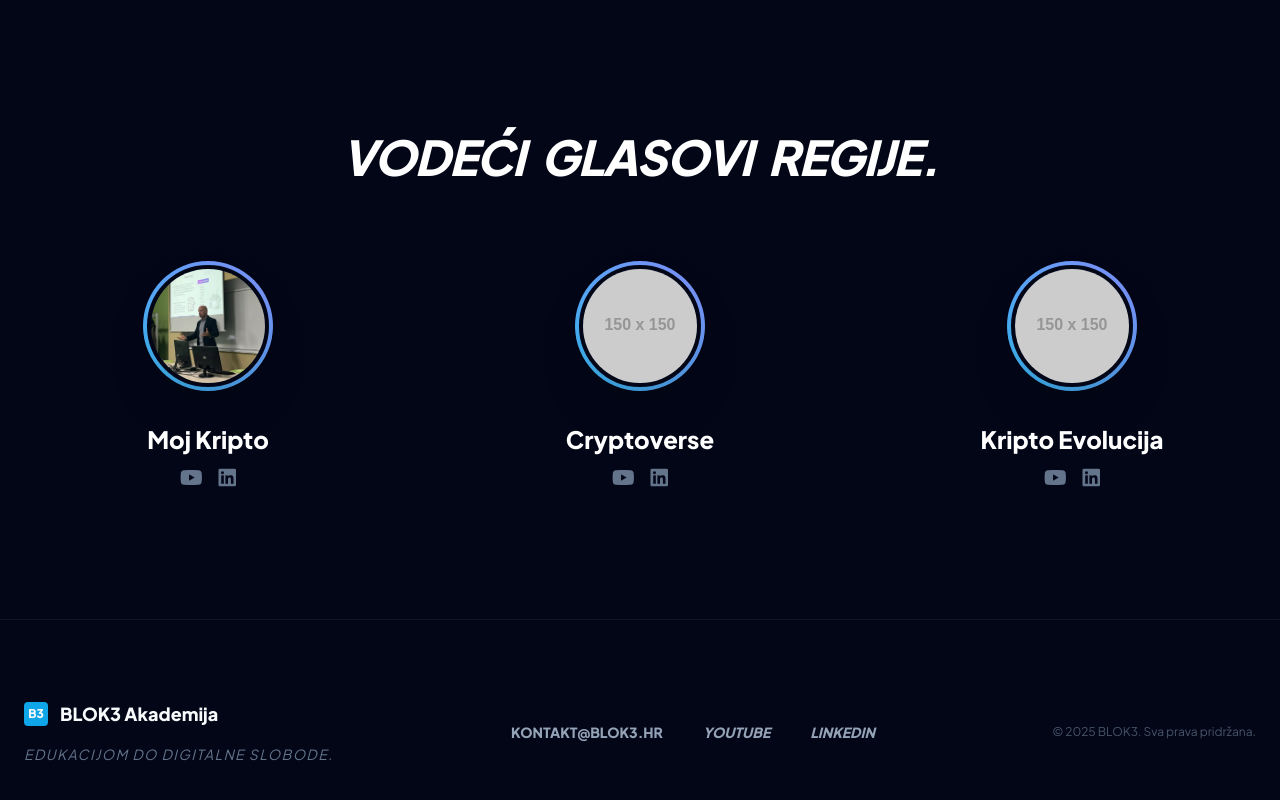
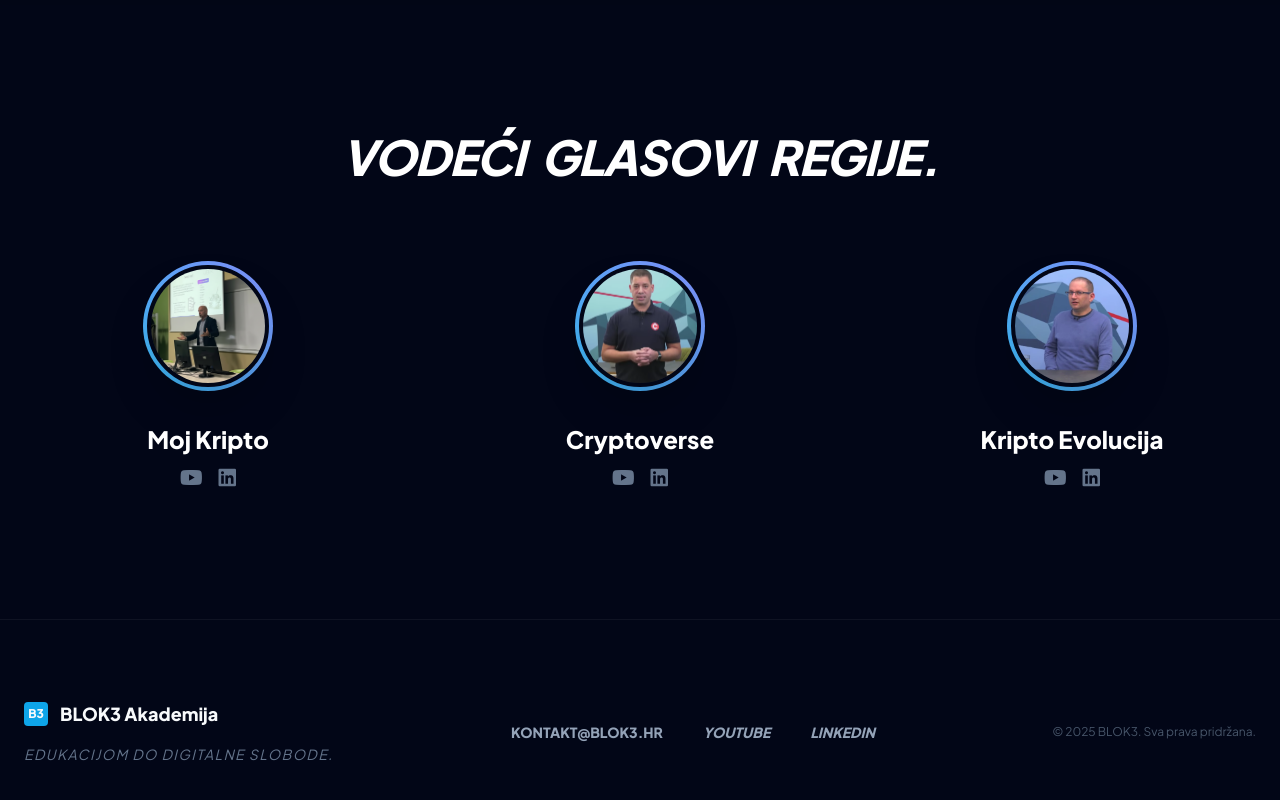
Before and after one commit to Cubicus55/Blok3, a plain HTML site: page index.html in a window 1280 px wide. Shown: the part 2237-3037 px from the top of the page. Drawn offline with nearby package versions, Linux system fonts and the light colour scheme; placeholder pictures from the web are drawn by us.

Commit message:
Update index.html

```diff
--- a/index.html
+++ b/index.html
@@ -176,7 +176,7 @@
 
                 <div class="flex flex-col items-center group">
                     <div class="logo-ring mb-8 group-hover:scale-105 transition duration-500">
-                        <img src="logo2.jpg" alt="Cryptoverse" class="logo-inner shadow-2xl" onerror="this.src='https://via.placeholder.com/150?text=CV'">
+                        <img src="logo2.png" alt="Cryptoverse" class="logo-inner shadow-2xl" onerror="this.src='https://via.placeholder.com/150?text=CV'">
                     </div>
                     <h4 class="text-2xl font-bold mb-2 text-white">Cryptoverse</h4>
                     <div class="flex gap-4">
@@ -187,7 +187,7 @@
 
                 <div class="flex flex-col items-center group">
                     <div class="logo-ring mb-8 group-hover:scale-105 transition duration-500">
-                        <img src="logo3.jpg" alt="Kripto Evolucija" class="logo-inner shadow-2xl" onerror="this.src='https://via.placeholder.com/150?text=KE'">
+                        <img src="logo3.png" alt="Kripto Evolucija" class="logo-inner shadow-2xl" onerror="this.src='https://via.placeholder.com/150?text=KE'">
                     </div>
                     <h4 class="text-2xl font-bold mb-2 text-white">Kripto Evolucija</h4>
                     <div class="flex gap-4">
```
